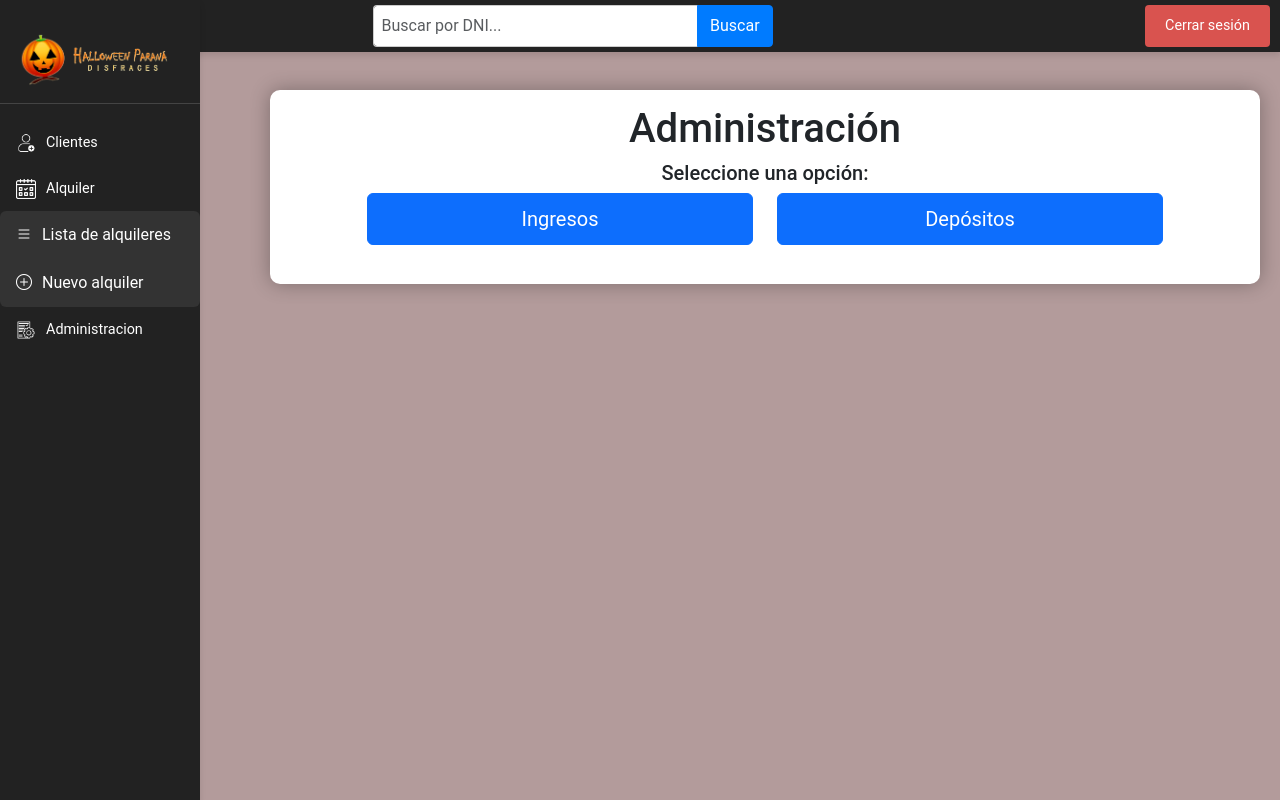
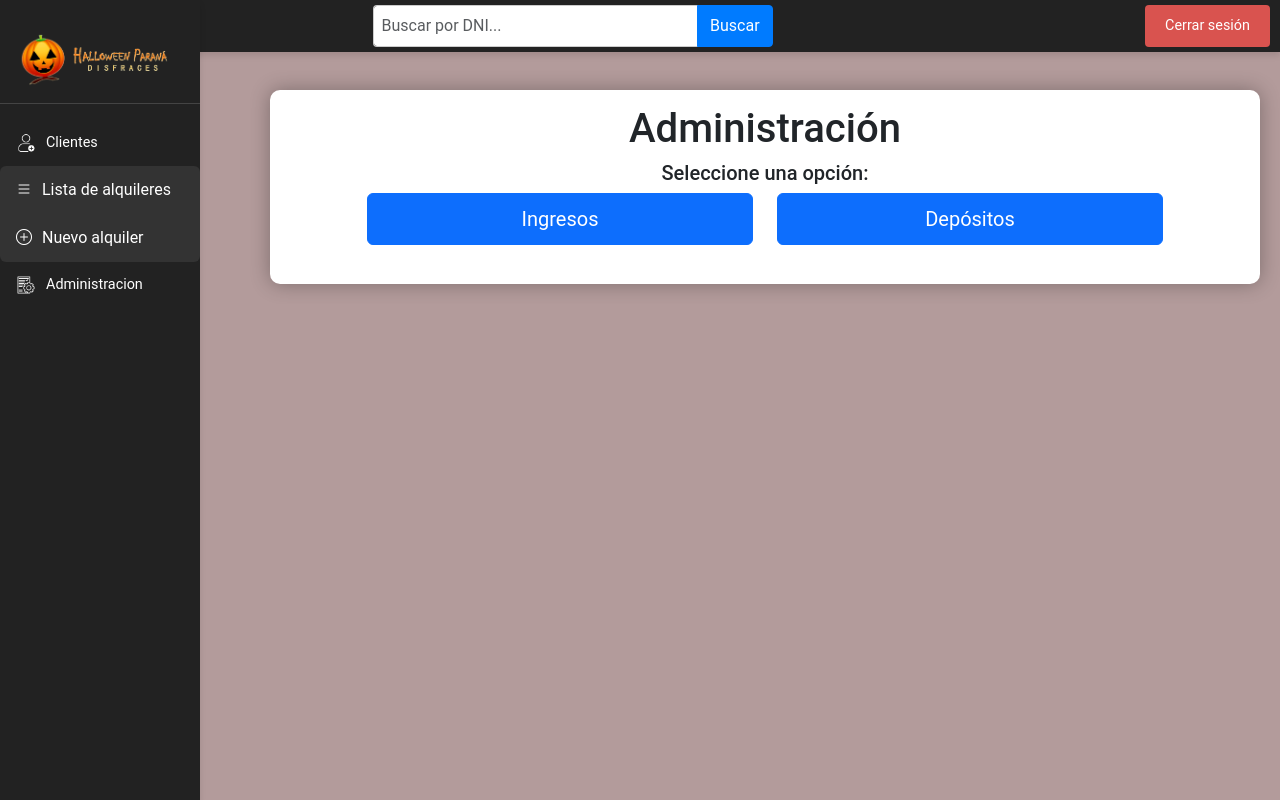
Before and after one commit to agusaenz/halloween-disfraces, a PHP site: page /administracion.php in a window 1280 px wide. Run offline with PHP 8.4, Linux system fonts and the light colour scheme; the visitor is signed in with stand-in values (Sample User, id 1).

Commit message:
saco pestaña alquiler de la sidebar

```diff
--- a/sidebar.php
+++ b/sidebar.php
@@ -19,8 +19,7 @@ $sidebar = "
         </a>
       </li>
       <li class='nav-item'>
-        <a class='nav-link' href='#'>
-          <img src='assets/img/reserva.png' alt='Alquileres Icon'> Alquiler&nbsp; &nbsp; &nbsp; &nbsp; &nbsp;&nbsp; </a>
+        <!--<a class='nav-link' href='#'><img src='assets/img/reserva.png' alt='Alquileres Icon'> Alquiler&nbsp; &nbsp; &nbsp; &nbsp; &nbsp;&nbsp; </a>-->
         <ul class='dropdown-menu'>
           <li><a class='dropdown-item' href='lista-alquileres.php'><i class='bi bi-list'></i> Lista de alquileres</a></li>
           <li><a class='dropdown-item' href='carga-alquiler.php'><i class='bi bi-plus-circle'></i> Nuevo alquiler</a></li>
```
